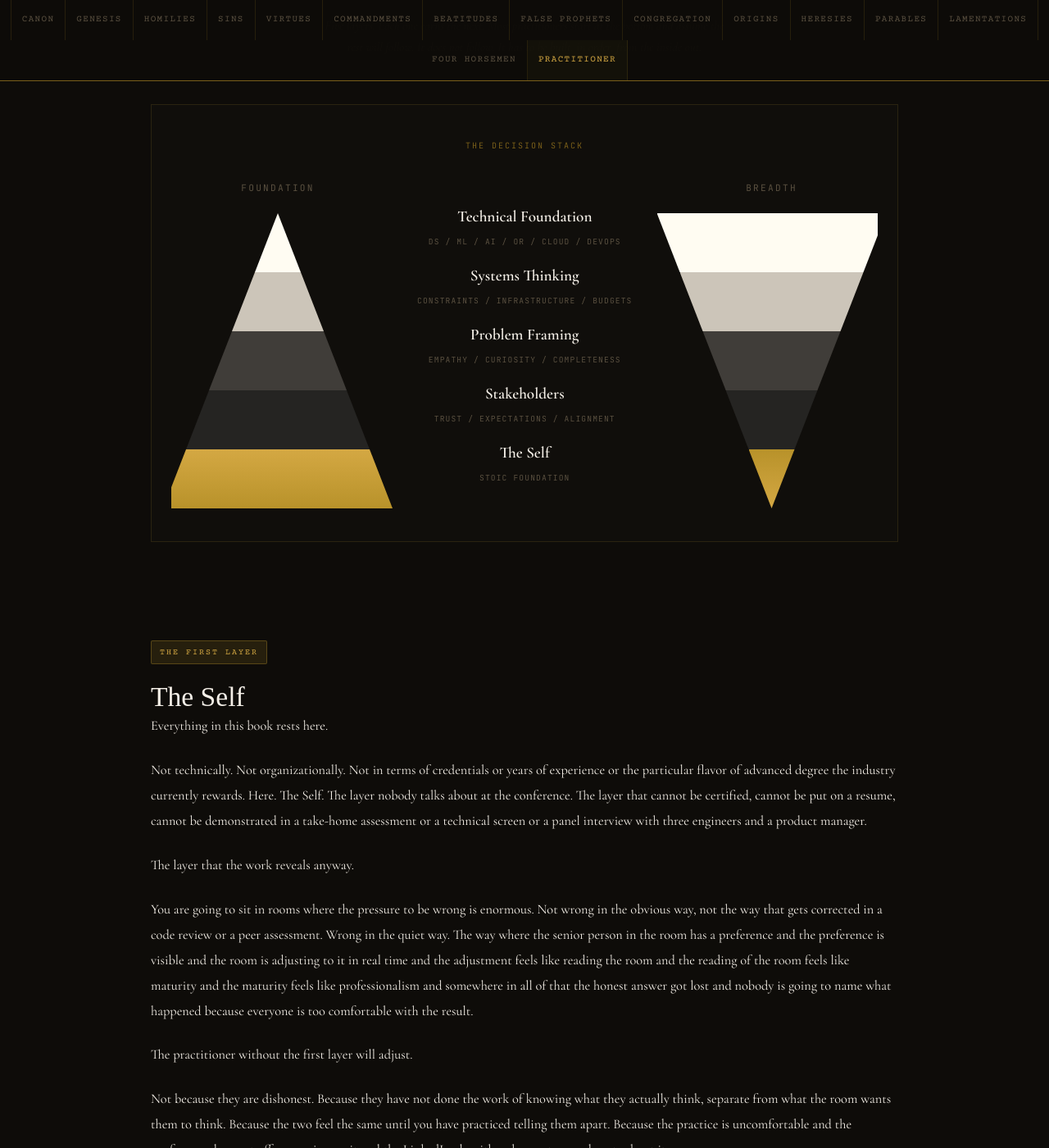
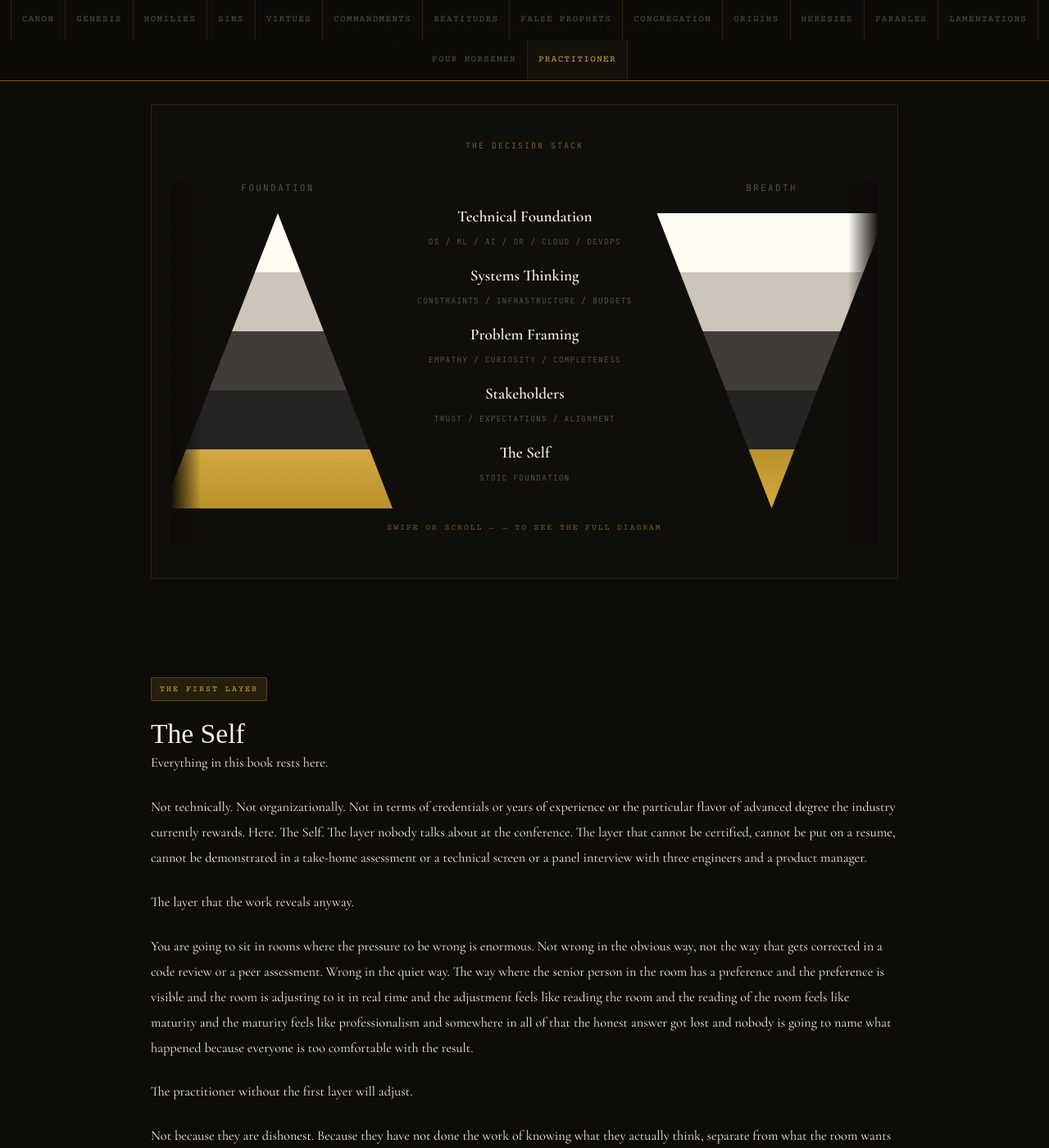
Before and after one commit to JohnBElam/my-site, a Jekyll site: the page built from decision-gospel/practitioner.html, in a window 1280 px wide and 1400 px high, scrolled down 767 px. Shown: the whole window at 82% size. Built offline with Jekyll 4.4.1, drawn with Linux system fonts in a browser that asks for light colours; some web fonts are replaced.

Commit message:
Updated visual on practitioner.html

```diff
--- a/decision-gospel/practitioner.html
+++ b/decision-gospel/practitioner.html
@@ -259,6 +259,11 @@
       margin-right: auto;
     }
 
+    .diagram-scroll-stage {
+      position: relative;
+      width: 100%;
+    }
+
     .diagram-scroll {
       width: 100%;
       display: flex;
@@ -268,6 +273,18 @@
       overflow-y: visible;
       -webkit-overflow-scrolling: touch;
       scroll-snap-type: x proximity;
+    }
+
+    .diagram-scroll-hint {
+      display: none;
+      text-align: center;
+      font-family: 'Courier Prime', monospace;
+      font-size: 10px;
+      letter-spacing: 0.18em;
+      text-transform: uppercase;
+      color: var(--gold-dim);
+      margin-top: 16px;
+      line-height: 1.5;
     }
 
     .visual-container {
@@ -445,6 +462,28 @@
     }
     .page-header { animation: fadeUp 0.7s ease both; }
     main { animation: fadeUp 0.7s ease both 0.15s; }
+
+    .diagram-scroll-stage.has-overflow::before,
+    .diagram-scroll-stage.has-overflow::after {
+      content: '';
+      position: absolute;
+      top: 0;
+      bottom: 0;
+      width: 36px;
+      z-index: 2;
+      pointer-events: none;
+    }
+    .diagram-scroll-stage.has-overflow::before {
+      left: 0;
+      background: linear-gradient(to right, rgba(14, 12, 9, 0.97), transparent);
+    }
+    .diagram-scroll-stage.has-overflow::after {
+      right: 0;
+      background: linear-gradient(to left, rgba(14, 12, 9, 0.97), transparent);
+    }
+    .diagram-scroll-stage.has-overflow .diagram-scroll-hint {
+      display: block;
+    }
   </style>
 </head>
 <body>
@@ -488,6 +527,7 @@
   <!-- STACK DIAGRAM -->
   <div class="stack-diagram">
     <span class="diagram-label">The Decision Stack</span>
+    <div class="diagram-scroll-stage">
     <div class="diagram-scroll">
     <div class="visual-container">
 
@@ -537,6 +577,8 @@
       </div>
 
     </div>
+    </div>
+    <p class="diagram-scroll-hint">Swipe or scroll <span aria-hidden="true">←</span> <span aria-hidden="true">→</span> to see the full diagram</p>
     </div>
   </div>
 
@@ -760,28 +802,41 @@
 
 <script>
 (function () {
+  var scrollEl = document.querySelector('.diagram-scroll');
+  var stageEl = document.querySelector('.diagram-scroll-stage');
+
   function centerDiagramScroll() {
-    var el = document.querySelector('.diagram-scroll');
-    if (!el) return;
-    if (el.scrollWidth <= el.clientWidth) {
-      el.scrollLeft = 0;
+    if (!scrollEl) return;
+    if (scrollEl.scrollWidth <= scrollEl.clientWidth) {
+      scrollEl.scrollLeft = 0;
       return;
     }
-    el.scrollLeft = (el.scrollWidth - el.clientWidth) / 2;
+    scrollEl.scrollLeft = (scrollEl.scrollWidth - scrollEl.clientWidth) / 2;
   }
-  function scheduleCenter() {
+
+  function updateScrollHint() {
+    if (!scrollEl || !stageEl) return;
+    var overflow = scrollEl.scrollWidth > scrollEl.clientWidth + 1;
+    stageEl.classList.toggle('has-overflow', overflow);
+  }
+
+  function scheduleLayout() {
     requestAnimationFrame(function () {
-      requestAnimationFrame(centerDiagramScroll);
+      requestAnimationFrame(function () {
+        centerDiagramScroll();
+        updateScrollHint();
+      });
     });
   }
+
   if (document.readyState === 'loading') {
-    document.addEventListener('DOMContentLoaded', scheduleCenter);
+    document.addEventListener('DOMContentLoaded', scheduleLayout);
   } else {
-    scheduleCenter();
+    scheduleLayout();
   }
-  window.addEventListener('resize', scheduleCenter);
+  window.addEventListener('resize', scheduleLayout);
   if (document.fonts && document.fonts.ready) {
-    document.fonts.ready.then(scheduleCenter);
+    document.fonts.ready.then(scheduleLayout);
   }
 })();
 </script>
```
